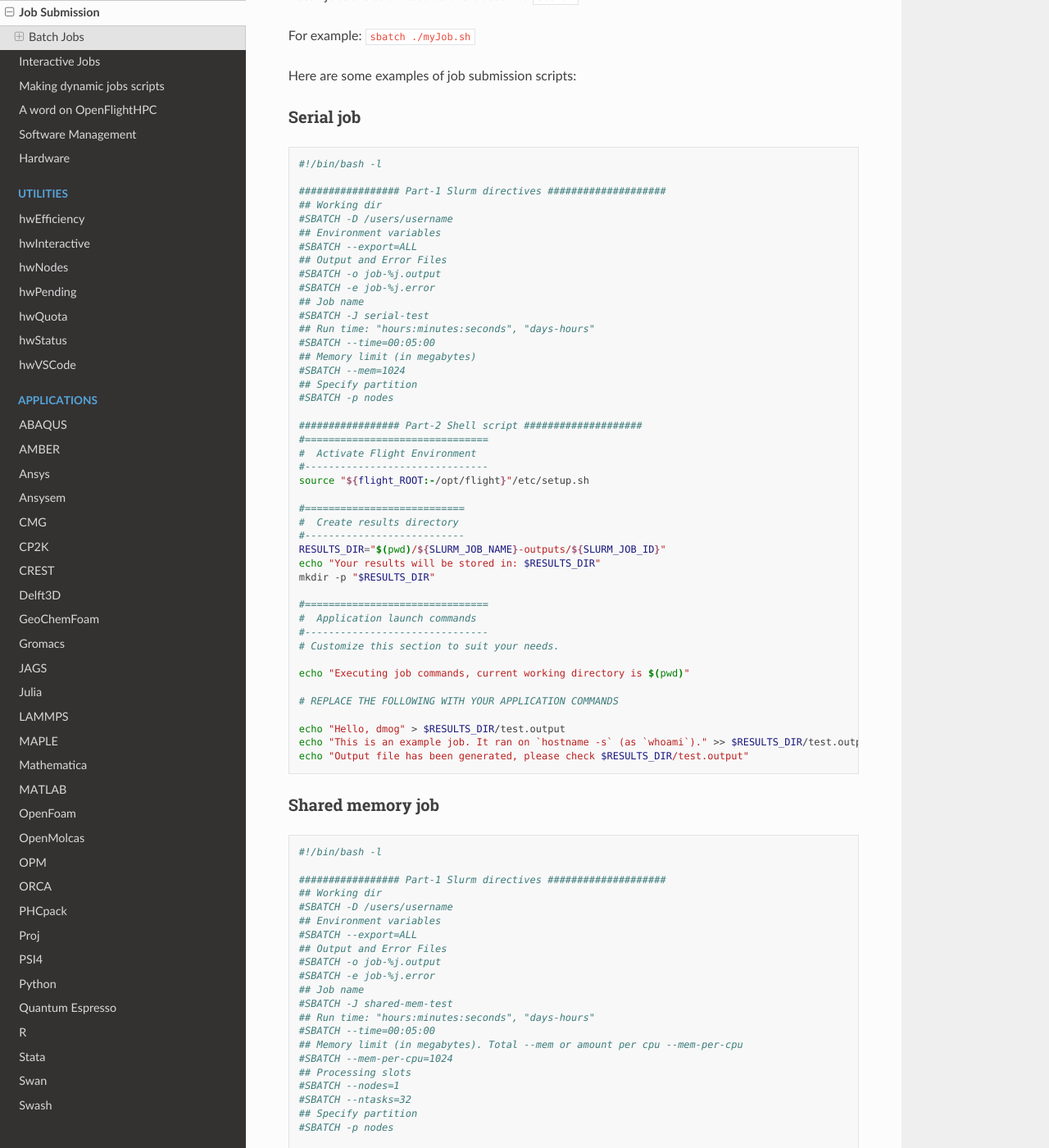
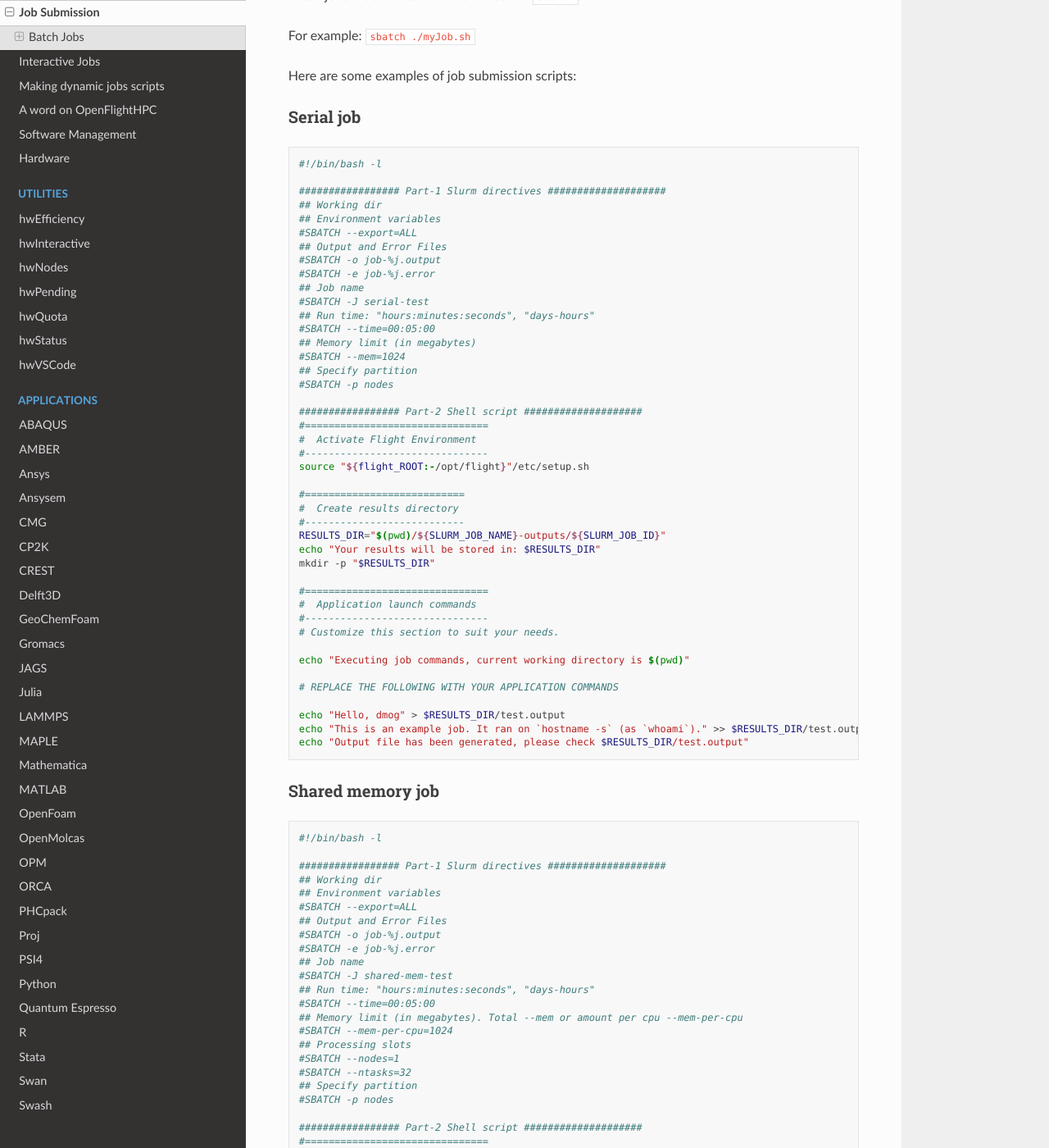
Before and after one commit to jm130/dmogdocs, a Sphinx documentation site: the page built from docs/source/user/jobsubmission.rst, in a window 1280 px wide and 1400 px high, scrolled down 428 px. Shown: the whole window at 82% size. Built offline with Sphinx 7.4.7 and the Read the Docs theme 3.1.0, drawn with Linux system fonts in a browser that asks for light colours; some of the changed text lies outside the part shown.

Commit message:
Update jobsubmission.rst

```diff
--- a/docs/source/user/jobsubmission.rst
+++ b/docs/source/user/jobsubmission.rst
@@ -27,7 +27,6 @@
 
    ################# Part-1 Slurm directives ####################
    ## Working dir
-   #SBATCH -D /users/username
    ## Environment variables
    #SBATCH --export=ALL
    ## Output and Error Files
@@ -77,7 +76,6 @@
 
    ################# Part-1 Slurm directives ####################
    ## Working dir
-   #SBATCH -D /users/username
    ## Environment variables
    #SBATCH --export=ALL
    ## Output and Error Files
@@ -130,7 +128,6 @@
 
    ################# Part-1 Slurm directives ####################
    ## Working dir
-   #SBATCH -D /users/username
    ## Environment variables
    #SBATCH --export=ALL
    ## Output and Error Files
@@ -201,7 +198,6 @@
 
    ################# Part-1 Slurm directives ####################
    ## Working dir
-   #SBATCH -D /users/username
    ## Environment variables
    #SBATCH --export=ALL
    ## Output and Error Files
```
